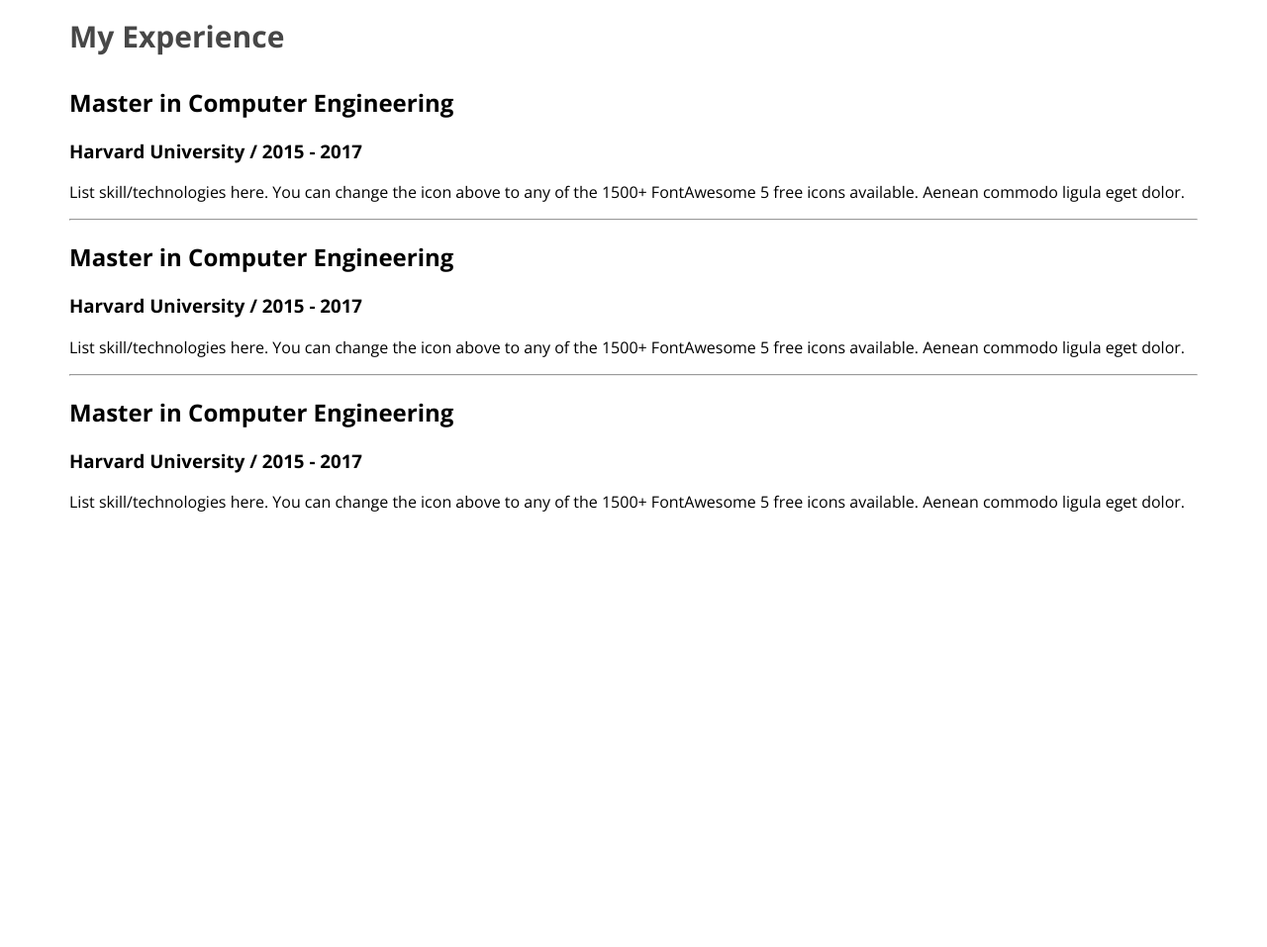
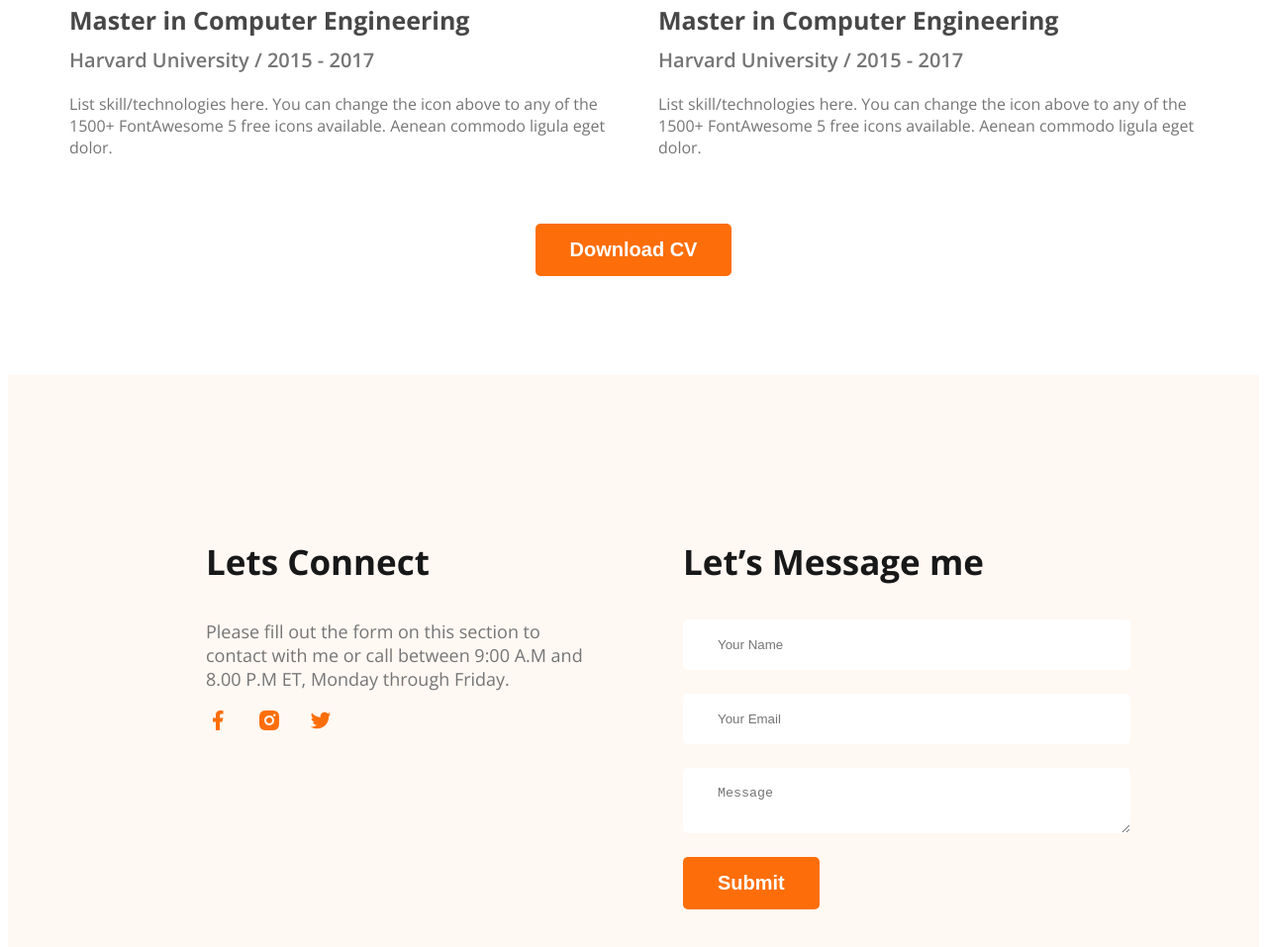
Before and after one commit to golamrabbanyshikder/my-portfolio, a plain HTML site: page index.html in a window 1280 px wide. Shown: the part 2999-3956 px from the top of the page at 99% size. Before the commit the page ends 3533 px from the top, so only its background shows below. Drawn offline with nearby package versions, Linux system fonts and the light colour scheme.

Commit message:
footeer add

```diff
--- a/index.html
+++ b/index.html
@@ -142,10 +142,31 @@
                     </div>
                 </div>
             </div>
+            <div class="download-cv">
+                <button class="btn-primary">Download CV</button>
+            </div>
             </section>
     </main>
     <footer>
+        <div class="footer-column">
+            <h3 class="section-title footer-secTitle">Lets Connect</h3>
+            <p class="section-description footer-secDes">Please fill out the form on this section to contact with me or call between 9:00 A.M and 8.00 P.M ET, Monday through Friday.</p>
+            <div class="social-links">
+                  <a href=""><img src="./images/icons/facebook.png" alt=""></a>
+                  <a href=""><img src="./images/icons/insta.png" alt=""></a>
+                  <a href=""><img src="./images/icons/twitter.png" alt=""></a>
+            </div>
+        </div>
+        <div class="footer-column">
+            <h3 class="section-title footer-secDes"> Let’s Message me</h3>
+            <form class="contact_form" action="">
+                <input type="text" placeholder="Your Name">
+                <input type="email" placeholder="Your Email">
+                <textarea name="" placeholder="Message"></textarea>
+                <input class="btn-primary" type="submit" value="Submit">
+            </form>
 
+        </div>
     </footer>
 
 </body>
--- a/styles/portfolio.css
+++ b/styles/portfolio.css
@@ -162,3 +162,70 @@ color: #757575;
     /* Dark 02 */
     color: #474747;
 }
+.resume-container{
+    display: flex;
+    gap: 50px;
+}
+.resume-container hr{
+    margin-top: 30px;
+}
+
+/* Master in Computer Engineering */
+.resume-item-title{
+font-weight: 700;
+font-size: 25px;
+color: #474747;
+margin-bottom: 10px;
+
+}
+
+.resume-item-info{
+font-weight: 600;
+font-size: 20px;
+color: #757575;
+margin-top: 0px;
+margin-bottom: 20px;
+
+}
+.resume-item-description{
+font-weight: 400;
+font-size: 16px;
+color: #757575;
+
+
+}
+.download-cv{
+    text-align: center;
+    margin-top: 50px;
+}
+footer{
+    display: flex;
+    background-color: #FFF8F3;
+    padding: 130px 200px;
+    margin-top: 100px;
+    gap: 100px;
+}
+.footer-column{
+    width: 50%;
+}
+.footer-secDes{
+    text-align: left ;
+
+}
+.footer-secTitle{
+    text-align: left ;
+}
+.social-links a{
+    margin-right: 24px;
+}
+.contact_form input[type="text"],input[type="email"],
+textarea{
+    display: block;
+    margin-bottom: 24px;
+    padding: 18px 35px;
+    color: #757575;
+    border-radius: 5px;
+    background: #FFFFFF;
+    border: 0px;
+    width: 100%;
+}
```
